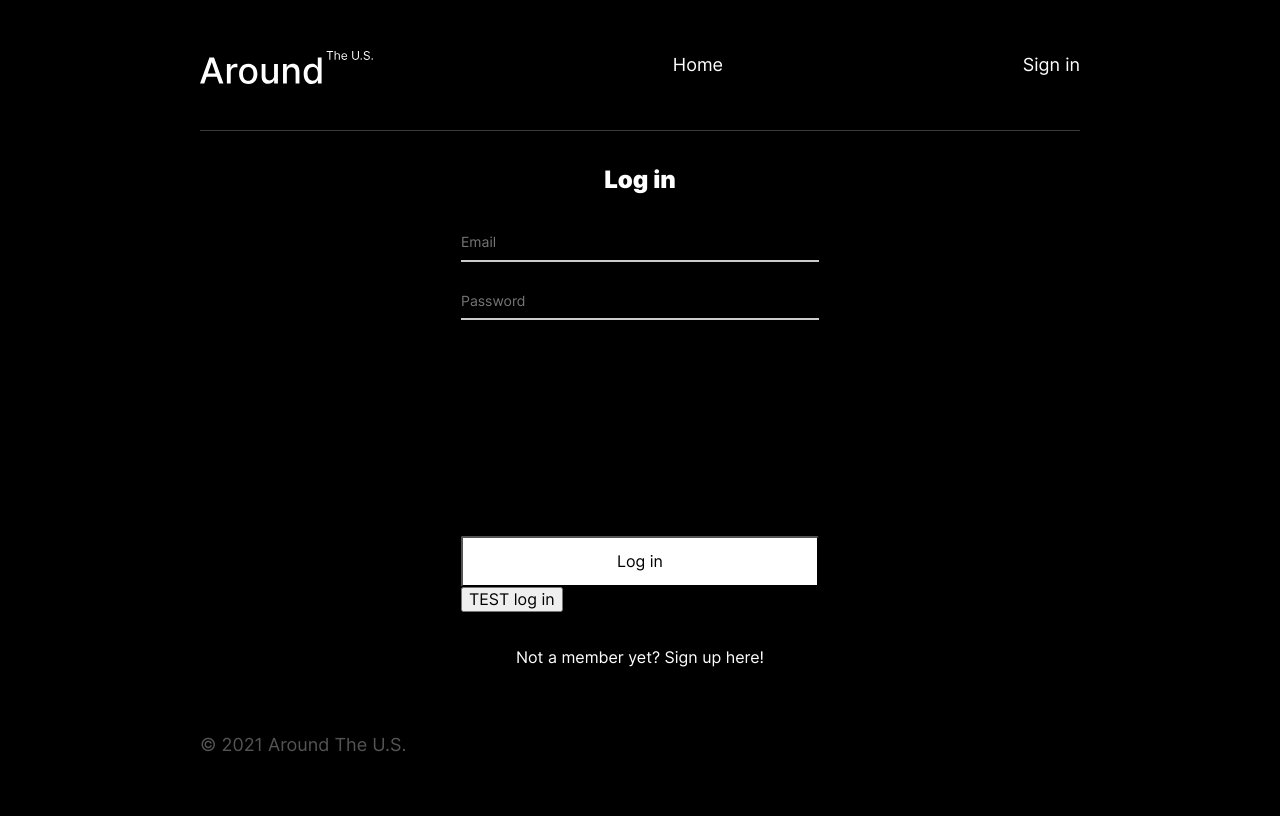
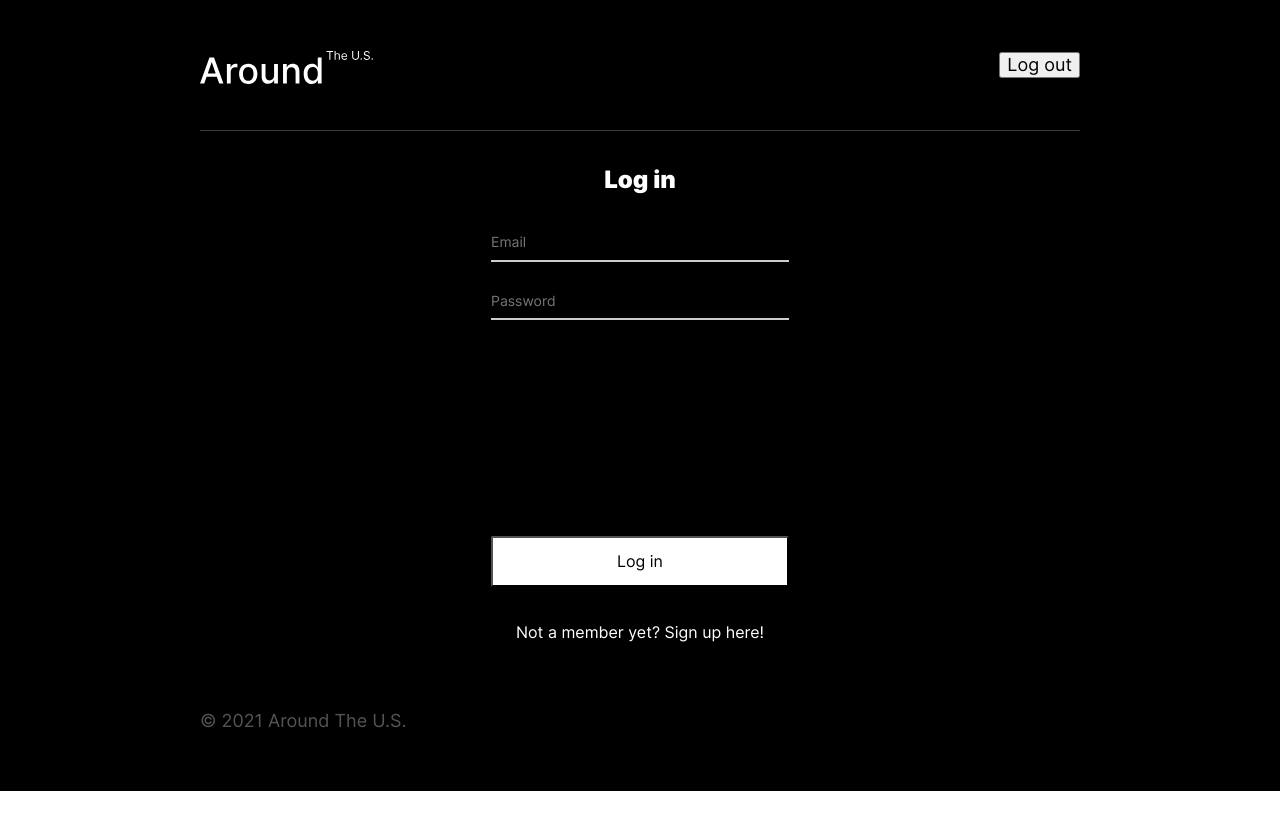
Before and after one commit to MenasheKoren/react-around-auth, a React (Create React App) app: page /signin in a window 1280 px wide. Built offline with nearby package versions, Linux system fonts and the light colour scheme.

Commit message:
Feat: WIP Add handleSubmitLogin

```diff
--- a/package.json
+++ b/package.json
@@ -37,7 +37,11 @@
   },
   "devDependencies": {
     "gh-pages": "^3.2.3",
-    "prettier": "^2.4.1"
+    "prettier": "^2.4.1",
+    "eslint-plugin-react-hooks": "^4.3.0",
+    "eslint-plugin-import": "^2.25.4",
+    "eslint-plugin-react": "^7.28.0",
+    "eslint-plugin-prettier": "^4.0.0"
   },
   "homepage": "https://menashekoren.github.io/around-react-auth"
 }
--- a/src/components/Header.js
+++ b/src/components/Header.js
@@ -1,32 +1,28 @@
 import React from 'react';
 import { Link, useNavigate } from 'react-router-dom';
-import useAuth from '../utils/useAuth';
 import logo from '../images/logo.svg';
+import { useAuth } from '../utils/auth';
 
 export default function Header() {
-  const { authed, logout } = useAuth();
+  const { isAuthed, logout } = useAuth();
   const navigate = useNavigate();
 
   const handleLogout = () => {
-    logout();
-    navigate('/signin');
+    logout()
+      .then(() => {
+        navigate('signin');
+      });
   };
   return (
     <header className='header'>
       <img src={logo} alt='Around the U.S. logo' className='header__logo' />
-      <Link className='link' to='/'>
-        Home
-      </Link>
-      {/*<button onClick={handleLogout}>Logout</button>*/}
-      {authed && (
-        <Link to='signin' onClick={handleLogout} className='link'>
+
+      {isAuthed && (
+        <button onClick={handleLogout} className='button'>
           Log out
-        </Link>
-        // <button onClick={handleLogout}>
-        //   Logout
-        // </button>
+        </button>
       )}
-      {!authed && (
+      {!isAuthed && (
         <Link className='link' to='signin'>
           Sign in
         </Link>
@@ -34,53 +30,3 @@ export default function Header() {
     </header>
   );
 }
-
-/* return (
-    <nav>
-      <ul>
-        <li>
-          <Link to="/">Home</Link>
-        </li>
-        <li>
-          <Link to="signup">Signup</Link>
-        </li>
-      </ul>
-      {authed && <button onClick={handleLogout}>Logout</button>}
-    </nav>
-  );
-}*/
-
-// if (!loggedIn && !authed) {
-//   return (
-//     <header className='header'>
-//       {/*<Navigate to="/signup" />*/}
-//       <img src={logo} alt='Around the U.S. logo' className='header__logo' />
-//       <Link to='/signin' className='link'>Sign-up</Link>
-//
-//       {/*<br/>*/}
-//       {/*<Link to='/'>Home</Link> | <Link to='/signup'>Sign-up</Link> |{' '}*/}
-//       {/*<Link to='/signin'>Sign-in</Link>*/}
-//     </header>
-//   );
-// } else if (!loggedIn && authed) {
-//   return (
-//     <header className='header'>
-//       {/*<Navigate to="/signin" />*/}
-//       <img src={logo} alt='Around the U.S. logo' className='header__logo' />
-//       <Link to='/signin' className='link'>Sign-in</Link>
-//       {/*<br/>*/}
-//       {/*<Link to='/'>Home</Link> | <Link to='/signup'>Sign-up</Link> |{' '}*/}
-//       {/*<Link to='/signin'>Sign-in</Link>*/}
-//     </header>
-//   );
-// } else {
-//   return (
-//     <header className='header'>
-//       {/*<Navigate to="/" />*/}
-//       <img src={logo} alt='Around the U.S. logo' className='header__logo' />
-//
-//       <Link to='/signin' className='link'>Log out</Link>
-//     </header>
-//   );
-// }
-// }
--- a/src/components/Login.js
+++ b/src/components/Login.js
@@ -1,19 +1,16 @@
 import { Link, useNavigate } from 'react-router-dom';
 import React from 'react';
-import useAuth from '../utils/useAuth';
-
+import { useAuth } from '../utils/auth';
 
 export default function Login() {
   const navigate = useNavigate();
   const { login } = useAuth();
 
-  const handleLogin = () => {
+  const handleSubmitLogin = (e) => {
+    e.preventDefault();
     login().then(() => {
       navigate('/');
-    })
-      .catch(err => {
-        console.log(err);
-      });
+    });
   };
   return (
     <section className={`entry entry_type_login`}>
@@ -37,10 +34,13 @@ export default function Login() {
           required
         />
         <span className='error-message' id='password-input-error' />
-        <button className='entry__save button  button_hover_dark' type='submit'>
+        <button
+          onSubmit={handleSubmitLogin}
+          className='entry__save button  button_hover_dark'
+          type='submit'
+        >
           Log in
         </button>
-        <button onClick={handleLogin}>TEST log in</button>
       </form>
       <Link to='/signup' className='link entry__redirect'>
         Not a member yet? Sign up here!
--- a/src/components/ProtectedRoute.js
+++ b/src/components/ProtectedRoute.js
@@ -0,0 +1,12 @@
+import { Navigate, Outlet, useLocation } from 'react-router-dom';
+import { useAuth } from '../utils/auth';
+
+export default function ProtectedRoute() {
+  const location = useLocation();
+  const { isAuthed } = useAuth();
+  return isAuthed ? (
+    <Outlet />
+  ) : (
+    <Navigate to='signin' replace state={{ from: location.pathname }} />
+  );
+}
--- /dev/null
+++ b/src/contexts/AuthContext.js
@@ -0,0 +1,3 @@
+import React from 'react';
+
+export const AuthContext = React.createContext();
--- a/src/index.js
+++ b/src/index.js
@@ -6,15 +6,15 @@ import reportWebVitals from './reportWebVitals';
 import { BrowserRouter, Route, Routes } from 'react-router-dom';
 import Login from './components/Login';
 import Register from './components/Register';
+import ProtectedRoute from './components/ProtectedRoute';
 import Layout from './components/Layout';
-import { RequireAuth } from './utils/useAuth';
 
 render(
   <React.StrictMode>
     <BrowserRouter>
       <Routes>
         <Route element={<Layout />}>
-          <Route element={<RequireAuth />}>
+          <Route element={<ProtectedRoute />}>
             <Route path='/' element={<App />} />
           </Route>
           <Route path='signup' element={<Register />} />
@@ -23,7 +23,7 @@ render(
             path='*'
             element={
               <main style={{ padding: '1rem' }}>
-                <p>There's nothing here!</p>
+                <h1>Error 404: There's nothing here!</h1>
               </main>
             }
           />
--- a/src/utils/auth.js
+++ b/src/utils/auth.js
@@ -1,3 +1,30 @@
+import React from 'react';
+
+export function useAuth() {
+  const [isAuthed, setIsAuthed] = React.useState(true);
+
+  return {
+    isAuthed,
+    login() {
+      return new Promise((res) => {
+        setIsAuthed(true);
+        res();
+      }).catch((err) => {
+        console.log(err);
+      });
+    },
+    logout() {
+      return new Promise((res) => {
+        setIsAuthed(false);
+        res();
+      }).catch((err) => {
+        console.log(err);
+      });
+    }
+  };
+}
+
+
 const BASE_URL = 'https://register.nomoreparties.co';
 export const register = (username, email, password) => {
   return fetch(`${BASE_URL}/signup`, {
--- a/src/utils/useAuth.js
+++ /dev/null
@@ -1,40 +0,0 @@
-import * as React from 'react';
-import { Navigate, Outlet } from 'react-router-dom';
-
-export default function useAuth() {
-  const [authed, setAuthed] = React.useState(false);
-
-  return {
-    authed,
-    login() {
-      return new Promise((res) => {
-        setAuthed(true);
-        res();
-      })
-        .then(() => {
-          console.log('loggedIn');
-        })
-        .catch((err) => {
-          console.log(err);
-        });
-    },
-    logout() {
-      return new Promise((res) => {
-        setAuthed(false);
-        res();
-      })
-        .then(() => {
-          console.log('loggedIn');
-        })
-        .catch((err) => {
-          console.log(err);
-        });
-    }
-  };
-}
-
-export function RequireAuth() {
-  const { authed } = useAuth();
-
-  return authed ? <Outlet /> : <Navigate to='signin' />;
-}
```
Also changed, not shown: src/components/App.js (line endings or trailing spaces), 1 other file (tests, documents, lock files or other folders).
